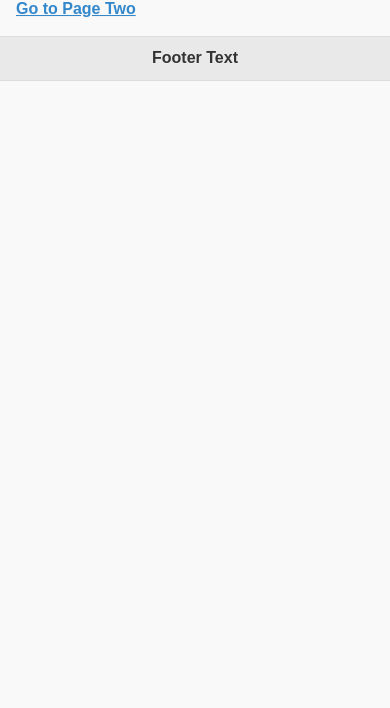
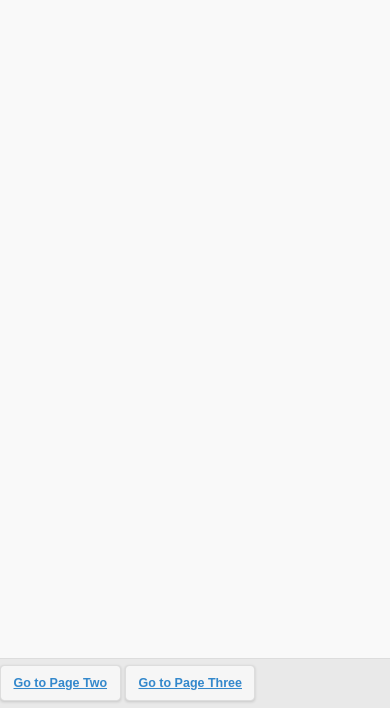
Before and after one commit to FakeDoorComputing/Pages, a plain HTML site: page www/index.html in a window 390 px wide. Shown: the part 136-844 px from the top of the page. Drawn offline with Linux system fonts and the light colour scheme; some packages are replaced by stand-ins of ours.

Commit message:
Add files via upload

```diff
--- a/www/index.html
+++ b/www/index.html
@@ -3,15 +3,17 @@
 	<head>
 		<title>Multiple pages test</title>
 		<meta name="viewport" content="width=device-width, initial-scale=1">
-<!--		<link rel="stylesheet" href="http://code.jquery.com/mobile/1.1.0-rc.1/jquery.mobile-1.1.0-rc.1.min.css" />
-		<script src="http://code.jquery.com/jquery-1.7.1.min.js"></script>
-		<script src="http://code.jquery.com/mobile/1.1.0-rc.1/jquery.mobile-1.1.0-rc.1.min.js"></script>
-		<script type="text/javascript" charset="utf-8" src="cordova.js"></script> -->
 		<script type="text/javascript" charset="utf-8" src="cordova.js"></script>
 		<script src="jquery-mobile/jquery-1.8.3.min.js" type="text/javascript"></script>
 		<script src="jquery-mobile/jquery.mobile-1.4.5.min.js" type="text/javascript"></script>
-<!--		<script src="js/index.js"type="text/javascript" charset="utf-8"></script> -->
 		<link href="jquery-mobile/jquery.mobile-1.4.5.min.css" rel="stylesheet" type="text/css">
+
+		<style>
+		button{
+			max-width: 200px;
+			display: inline;
+		}
+		</style>
 	</head>
 
 	<body>
@@ -22,12 +24,12 @@
 	  </div>
 
 	  <div data-role="main" class="ui-content">
-	    <p>Welcome! If you click on the link below, it will take you to Page Two.</p>
-	    <a href="#pagetwo">Go to Page Two</a>
+	    <h1>Page One</p>
 	  </div>
 
-	  <div data-role="footer">
-	    <h1>Footer Text</h1>
+	  <div data-role="footer" data-position="fixed">
+			<button><a href="#pagetwo">Go to Page Two</a></button>
+			<button><a href="#pagethree">Go to Page Three</a></button>
 	  </div>
 	</div>
 
@@ -37,13 +39,28 @@
 	  </div>
 
 	  <div data-role="main" class="ui-content">
-	    <p>This is Page Two. If you click on the link below, it will take you to Page One.</p>
-	    <a href="#pageone">Go to Page One</a>
+			<h1>Page Two</p>
 	  </div>
 
-	  <div data-role="footer">
-	    <h1>Footer Text</h1>
+	  <div data-role="footer" data-position="fixed">
+			<button><a href="#pagethree">Go to Page Three</a></button>
+			<button><a href="#pageone">Go to Page One</a></button>
 	  </div>
+	</div>
+
+	<div data-role="page" id="pagethree">
+		<div data-role="header">
+			<h1>Welcome To My Homepage</h1>
+		</div>
+
+		<div data-role="main" class="ui-content">
+			<h1>Page Three</p>
+		</div>
+
+		<div data-role="footer" data-position="fixed">
+			<button><a href="#pageone">Go to Page One</a></button>
+			<button><a href="#pagetwo">Go to Page Two</a></button>
+		</div>
 	</div>
 
 	</body>
```
